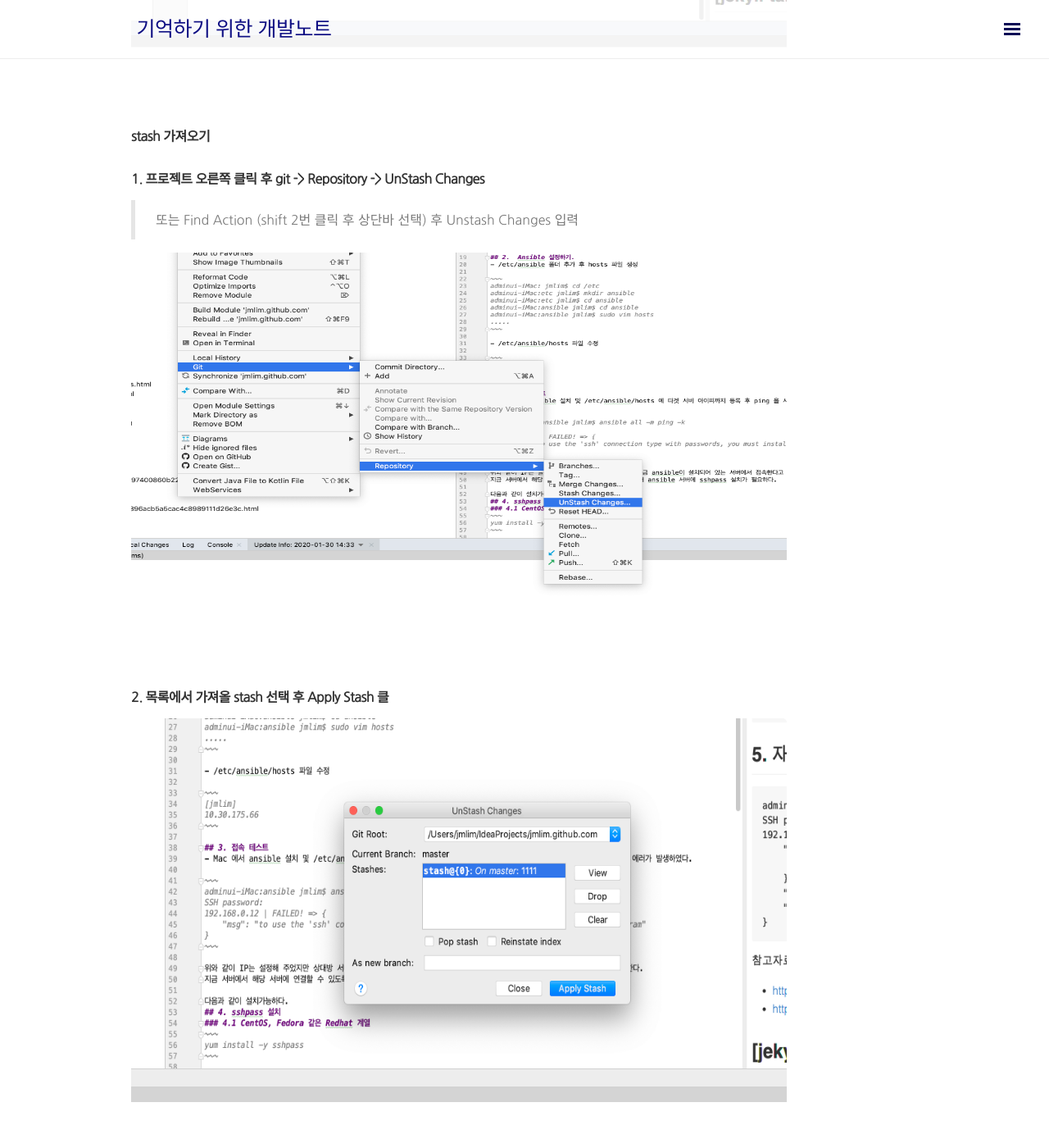
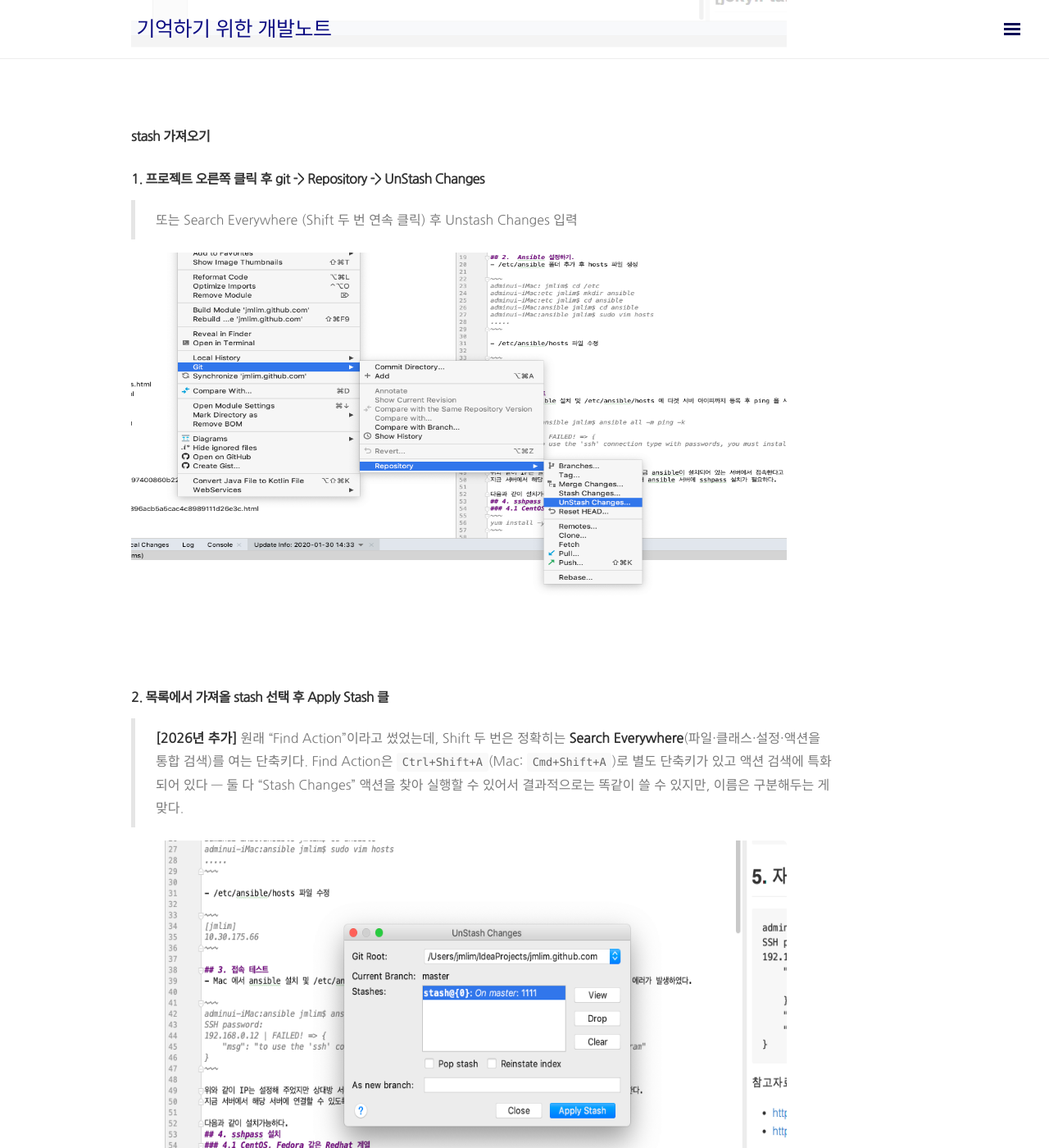
Before and after one commit to jmlim/jmlim.github.com, a Jekyll site: the page built from _posts/git/2020-01-30-use-git-stash.md, in a window 1280 px wide and 1400 px high, scrolled down 2966 px. Shown: the whole window at 82% size. Built offline with Jekyll 4.4.1, drawn with Linux system fonts in a browser that asks for light colours; nearby versions of some CDN libraries; comment, search, counter and statistics services are not loaded; some of the changed text lies outside the part shown.

Commit message:
Git/Intellij/Javascript 글 보강 - 잔디 그래프 추가 확인사항(실제 경험), Find Action/Search Everywhere 용어 정정, gitignore 내장기능, Shorten command line 옵션, rgbToHex 누락된 hex() 함수 추가

```diff
--- a/_posts/git/2020-01-30-use-git-stash.md
+++ b/_posts/git/2020-01-30-use-git-stash.md
@@ -59,7 +59,7 @@
 
 ### stash 생성
 ###  1. 프로젝트 오른쪽 클릭 후 git -> Repository -> Stash Changes
- > 또는 Find Action (shift 2번 클릭 후 상단바 선택) 후 Stash Changes 입력
+ > 또는 Search Everywhere (Shift 두 번 연속 클릭) 후 Stash Changes 입력
 
  <img src="{{ site.baseurl }}/public/post/gitimg/git-stash1.png" width="800px" height="500px"/>
 
@@ -69,11 +69,13 @@
 
 ### stash 가져오기
 ###  1. 프로젝트 오른쪽 클릭 후 git -> Repository -> UnStash Changes
- > 또는 Find Action (shift 2번 클릭 후 상단바 선택) 후 Unstash Changes 입력
+ > 또는 Search Everywhere (Shift 두 번 연속 클릭) 후 Unstash Changes 입력
 
 <img src="{{ site.baseurl }}/public/post/gitimg/git-stash3.png" width="800px" height="500px"/>
 
 ### 2. 목록에서 가져올 stash 선택 후 Apply Stash 클
+
+> **[2026년 추가]** 원래 "Find Action"이라고 썼었는데, Shift 두 번은 정확히는 **Search Everywhere**(파일·클래스·설정·액션을 통합 검색)를 여는 단축키다. Find Action은 `Ctrl+Shift+A`(Mac: `Cmd+Shift+A`)로 별도 단축키가 있고 액션 검색에 특화되어 있다 — 둘 다 "Stash Changes" 액션을 찾아 실행할 수 있어서 결과적으로는 똑같이 쓸 수 있지만, 이름은 구분해두는 게 맞다.
 
 <img src="{{ site.baseurl }}/public/post/gitimg/git-stash4.png" width="800px" height="500px"/>
 
```
Also changed, not shown: _posts/git/2019-07-11-git-contribute-graph-problem.md (+5 -0 lines), _posts/intellij/2018-11-27-intellij-branch-delete.md (+1 -0 lines), _posts/intellij/2019-02-23-intellij-gitignore-plugin.md (+2 -0 lines), _posts/intellij/2020-02-27-intellij-idea-command-line-is-too-long-error.md (+2 -0 lines), _posts/javascript/2018-12-11-javascript-regex-colorcode.md (+8 -0 lines).
